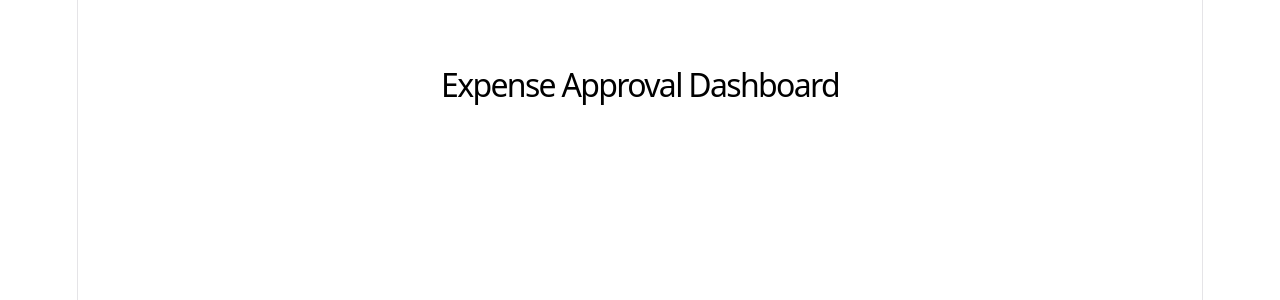
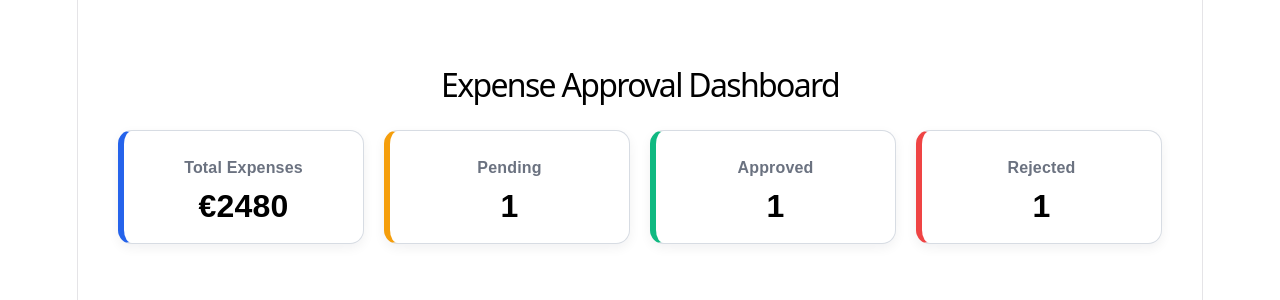
Before and after one commit to marcosgarrido-dev/expense-dashboard, a React (Vite) app: page / in a window 1280 px wide. Shown: the top 300 px of the page. Built offline with nearby package versions, Linux system fonts and the light colour scheme.

Commit message:
Add dashboard summary cards

```diff
--- a/src/App.jsx
+++ b/src/App.jsx
@@ -1,14 +1,57 @@
 import { useState } from "react"
 import { expenses } from "./data/expenses"
+import DashboardCard from "./components/DashboardCard"
 
 function App() {
   const [expenseList, setExpenseList] = useState(expenses)
 
-  console.log(expenseList)
+  const totalExpenses = expenseList.reduce(
+  (total, expense) => total + expense.amount,
+  0
+  )
+
+  const pendingCount = expenseList.filter(
+    (expense) => expense.status === "Pending"
+  ).length
+
+  const approvedCount = expenseList.filter(
+    (expense) => expense.status === "Approved"
+  ).length
+
+  const rejectedCount = expenseList.filter(
+    (expense) => expense.status === "Rejected"
+  ).length
+
+  // console.log(expenseList)
 
   return (
     <div className="app">
       <h1>Expense Approval Dashboard</h1>
+      <div className="dashboard-cards">
+        <DashboardCard
+          title="Total Expenses"
+          value={`€${totalExpenses}`}
+          type="total"
+        />
+
+        <DashboardCard
+          title="Pending"
+          value={pendingCount}
+          type="pending"
+        />
+
+        <DashboardCard
+          title="Approved"
+          value={approvedCount}
+          type="approved"
+        />
+
+        <DashboardCard
+          title="Rejected"
+          value={rejectedCount}
+          type="rejected"
+        />
+      </div>
     </div>
   )
 }
--- a/src/components/DashboardCard.jsx
+++ b/src/components/DashboardCard.jsx
@@ -0,0 +1,10 @@
+function DashboardCard({ title, value, type }) {
+  return (
+    <div className={`dashboard-card ${type}`}>
+      <h3>{title}</h3>
+      <p>{value}</p>
+    </div>
+  )
+}
+
+export default DashboardCard
--- a/src/styles/global.css
+++ b/src/styles/global.css
@@ -27,3 +27,56 @@ body {
   margin-bottom: 32px;
   color: #000000;
 }
+
+/* ============================= */
+/* DASHBOARD CARDS */
+/* ============================= */
+
+.dashboard-cards {
+  display: grid;
+  grid-template-columns: repeat(4, 1fr);
+  gap: 20px;
+  margin-bottom: 40px;
+}
+
+/* Individual card */
+.dashboard-card {
+  background-color: white;
+  border-radius: 14px;
+  padding: 24px;
+  border: 1px solid #d7dce3;
+  box-shadow: 0 4px 12px rgba(15, 23, 42, 0.06);
+}
+
+/* Card title */
+.dashboard-card h3 {
+  font-size: 16px;
+  color: #6b7280;
+  margin-bottom: 12px;
+}
+
+/* Card value */
+.dashboard-card p {
+  font-size: 32px;
+  font-weight: bold;
+}
+
+/* Total expenses */
+.total {
+  border-left: 6px solid #2563eb;
+}
+
+/* Pending */
+.pending {
+  border-left: 6px solid #f59e0b;
+}
+
+/* Approved */
+.approved {
+  border-left: 6px solid #10b981;
+}
+
+/* Rejected */
+.rejected {
+  border-left: 6px solid #ef4444;
+}
```
